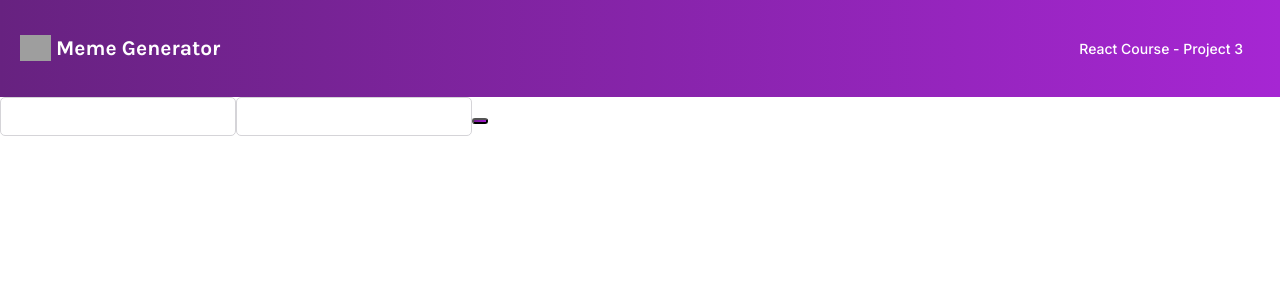
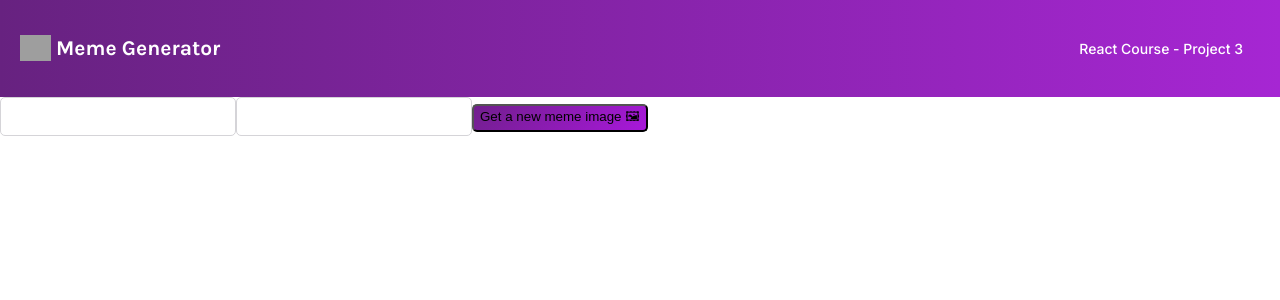
Before and after one commit to LurieK/Scrimba-Meme-Generator, a React (Create React App) app: page / in a window 1280 px wide. Shown: the top 300 px of the page. Built offline with nearby package versions, Linux system fonts and the light colour scheme; grey boxes are pictures that could not be loaded.

Commit message:
Update add text to button.js

```diff
--- a/src/Meme.js
+++ b/src/Meme.js
@@ -4,7 +4,7 @@ export default function Meme (){
         <form className="input-form">
             <input className="input1" type="text"></input>
             <input className="input2" type="text"></input>
-            <button className="submit-btn" type="submit"></button>
+            <button className="submit-btn" type="submit">Get a new meme image  🖼</button>
         </form>
 
     )
```
